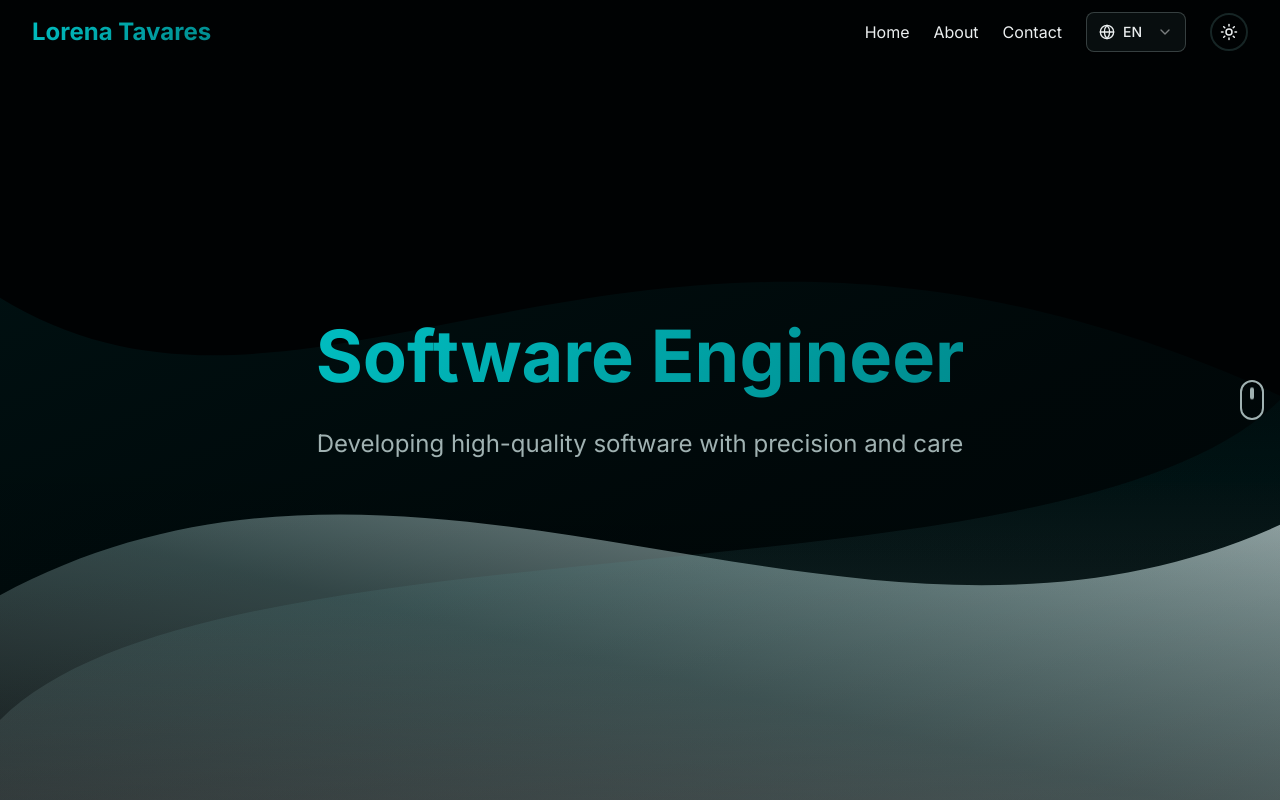
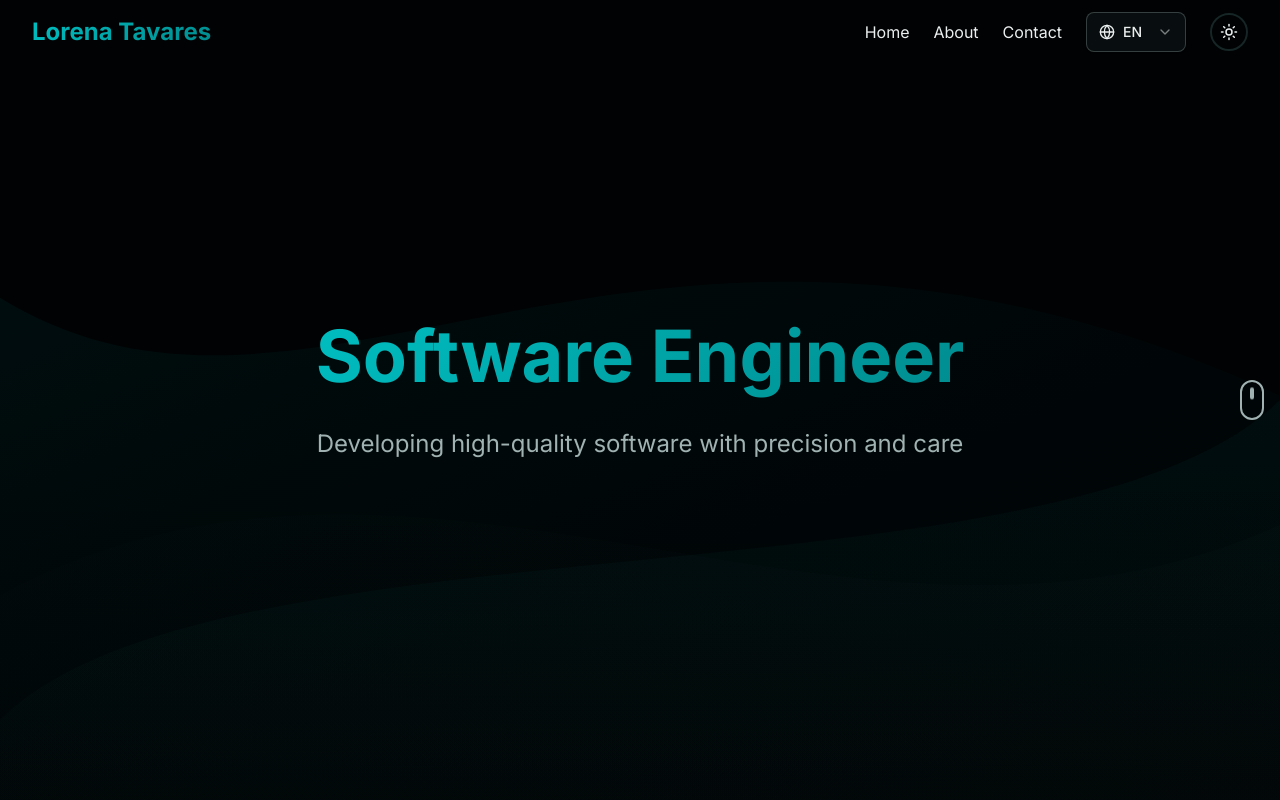
Before and after one commit to lotavares/portfolio, a Next.js app: page /en in a window 1280 px wide. Both pictures are taken after a click on the button "Toggle dark mode". Shown: the top 800 px of the page. Built offline with nearby package versions, Linux system fonts and the light colour scheme.

Commit message:
Improve background - dark mode

```diff
--- a/src/components/ui/GradientWaves.tsx
+++ b/src/components/ui/GradientWaves.tsx
@@ -1,6 +1,108 @@
 'use client'
 
 import { motion } from 'framer-motion'
+
+interface WaveConfig {
+  id: string
+  paths: [string, string, string]
+  className: string
+  duration: number
+  delay: number
+  animationDelay: number
+}
+
+const WAVE_CONFIGS: WaveConfig[] = [
+  {
+    id: 'wave1',
+    paths: [
+      "M0,400 C300,200 600,600 1200,300 L1200,800 L0,800 Z",
+      "M0,300 C300,500 600,100 1200,400 L1200,800 L0,800 Z",
+      "M0,400 C300,200 600,600 1200,300 L1200,800 L0,800 Z"
+    ],
+    className: "fill-[url(#wave1)] dark:fill-[url(#wave1-dark)]",
+    duration: 20,
+    delay: 0,
+    animationDelay: 0
+  },
+  {
+    id: 'wave2',
+    paths: [
+      "M0,600 C400,300 800,800 1200,500 L1200,800 L0,800 Z",
+      "M0,500 C400,700 800,200 1200,600 L1200,800 L0,800 Z",
+      "M0,600 C400,300 800,800 1200,500 L1200,800 L0,800 Z"
+    ],
+    className: "fill-[url(#wave2)] dark:fill-[url(#wave2-dark)]",
+    duration: 25,
+    delay: 0.5,
+    animationDelay: 5
+  },
+  {
+    id: 'wave3',
+    paths: [
+      "M0,700 C200,500 1000,600 1200,400 L1200,800 L0,800 Z",
+      "M0,600 C200,800 1000,300 1200,700 L1200,800 L0,800 Z",
+      "M0,700 C200,500 1000,600 1200,400 L1200,800 L0,800 Z"
+    ],
+    className: "fill-[url(#wave3)] dark:fill-[url(#wave3-dark)]",
+    duration: 30,
+    delay: 1,
+    animationDelay: 10
+  }
+]
+
+const WaveGradients = () => (
+  <defs>
+    <linearGradient id="wave1" x1="0%" y1="0%" x2="100%" y2="100%">
+      <stop offset="0%" stopColor="oklch(0.563 0.131 196.177)" stopOpacity="0.1" />
+      <stop offset="50%" stopColor="oklch(0.491 0.142 196.177)" stopOpacity="0.05" />
+      <stop offset="100%" stopColor="oklch(0.563 0.131 196.177)" stopOpacity="0.02" />
+    </linearGradient>
+    <linearGradient id="wave2" x1="100%" y1="0%" x2="0%" y2="100%">
+      <stop offset="0%" stopColor="oklch(0.95 0.01 196)" stopOpacity="0.7" />
+      <stop offset="50%" stopColor="oklch(0.9 0.05 196)" stopOpacity="0.3" />
+      <stop offset="100%" stopColor="oklch(0.95 0.01 196)" stopOpacity="0.1" />
+    </linearGradient>
+    <linearGradient id="wave3" x1="50%" y1="0%" x2="50%" y2="100%">
+      <stop offset="0%" stopColor="oklch(0.563 0.131 196.177)" stopOpacity="0.05" />
+      <stop offset="100%" stopColor="oklch(0.95 0.01 196)" stopOpacity="0.2" />
+    </linearGradient>
+    <linearGradient id="wave1-dark" x1="0%" y1="0%" x2="100%" y2="100%">
+      <stop offset="0%" stopColor="oklch(0.721 0.139 196.177)" stopOpacity="0.06" />
+      <stop offset="50%" stopColor="oklch(0.563 0.131 196.177)" stopOpacity="0.03" />
+      <stop offset="100%" stopColor="oklch(0.721 0.139 196.177)" stopOpacity="0.01" />
+    </linearGradient>
+    <linearGradient id="wave2-dark" x1="100%" y1="0%" x2="0%" y2="100%">
+      <stop offset="0%" stopColor="oklch(0.25 0.02 196)" stopOpacity="0.08" />
+      <stop offset="50%" stopColor="oklch(0.28 0.03 196)" stopOpacity="0.04" />
+      <stop offset="100%" stopColor="oklch(0.25 0.02 196)" stopOpacity="0.02" />
+    </linearGradient>
+    <linearGradient id="wave3-dark" x1="50%" y1="0%" x2="50%" y2="100%">
+      <stop offset="0%" stopColor="oklch(0.721 0.139 196.177)" stopOpacity="0.04" />
+      <stop offset="100%" stopColor="oklch(0.28 0.03 196)" stopOpacity="0.06" />
+    </linearGradient>
+  </defs>
+)
+
+const Wave = ({ config }: { config: WaveConfig }) => (
+  <motion.path
+    d={config.paths[0]}
+    className={config.className}
+    initial={{ pathLength: 0 }}
+    animate={{
+      pathLength: 1,
+      d: config.paths
+    }}
+    transition={{
+      pathLength: { duration: 2, delay: config.delay, ease: "easeInOut" },
+      d: {
+        duration: config.duration,
+        repeat: Infinity,
+        ease: "easeInOut",
+        delay: config.animationDelay
+      }
+    }}
+  />
+)
 
 export function GradientWaves() {
   return (
@@ -11,80 +113,11 @@ export function GradientWaves() {
         preserveAspectRatio="xMidYMid slice"
         xmlns="http://www.w3.org/2000/svg"
       >
-        <defs>
-          <linearGradient id="wave1" x1="0%" y1="0%" x2="100%" y2="100%">
-            <stop offset="0%" stopColor="oklch(0.563 0.131 196.177)" stopOpacity="0.1" />
-            <stop offset="50%" stopColor="oklch(0.491 0.142 196.177)" stopOpacity="0.05" />
-            <stop offset="100%" stopColor="oklch(0.563 0.131 196.177)" stopOpacity="0.02" />
-          </linearGradient>
-
-          <linearGradient id="wave2" x1="100%" y1="0%" x2="0%" y2="100%">
-            <stop offset="0%" stopColor="oklch(0.95 0.01 196)" stopOpacity="0.7" />
-            <stop offset="50%" stopColor="oklch(0.9 0.05 196)" stopOpacity="0.3" />
-            <stop offset="100%" stopColor="oklch(0.95 0.01 196)" stopOpacity="0.1" />
-          </linearGradient>
-
-          <linearGradient id="wave3" x1="50%" y1="0%" x2="50%" y2="100%">
-            <stop offset="0%" stopColor="oklch(0.563 0.131 196.177)" stopOpacity="0.05" />
-            <stop offset="100%" stopColor="oklch(0.95 0.01 196)" stopOpacity="0.2" />
-          </linearGradient>
-        </defs>
-
-        <motion.path
-          d="M0,400 C300,200 600,600 1200,300 L1200,800 L0,800 Z"
-          fill="url(#wave1)"
-          initial={{ pathLength: 0 }}
-          animate={{
-            pathLength: 1,
-            d: [
-              "M0,400 C300,200 600,600 1200,300 L1200,800 L0,800 Z",
-              "M0,300 C300,500 600,100 1200,400 L1200,800 L0,800 Z",
-              "M0,400 C300,200 600,600 1200,300 L1200,800 L0,800 Z"
-            ]
-          }}
-          transition={{
-            pathLength: { duration: 2, ease: "easeInOut" },
-            d: { duration: 20, repeat: Infinity, ease: "easeInOut" }
-          }}
-        />
-
-        <motion.path
-          d="M0,600 C400,300 800,800 1200,500 L1200,800 L0,800 Z"
-          fill="url(#wave2)"
-          initial={{ pathLength: 0 }}
-          animate={{
-            pathLength: 1,
-            d: [
-              "M0,600 C400,300 800,800 1200,500 L1200,800 L0,800 Z",
-              "M0,500 C400,700 800,200 1200,600 L1200,800 L0,800 Z",
-              "M0,600 C400,300 800,800 1200,500 L1200,800 L0,800 Z"
-            ]
-          }}
-          transition={{
-            pathLength: { duration: 2, delay: 0.5, ease: "easeInOut" },
-            d: { duration: 25, repeat: Infinity, ease: "easeInOut", delay: 5 }
-          }}
-        />
-
-        <motion.path
-          d="M0,700 C200,500 1000,600 1200,400 L1200,800 L0,800 Z"
-          fill="url(#wave3)"
-          initial={{ pathLength: 0 }}
-          animate={{
-            pathLength: 1,
-            d: [
-              "M0,700 C200,500 1000,600 1200,400 L1200,800 L0,800 Z",
-              "M0,600 C200,800 1000,300 1200,700 L1200,800 L0,800 Z",
-              "M0,700 C200,500 1000,600 1200,400 L1200,800 L0,800 Z"
-            ]
-          }}
-          transition={{
-            pathLength: { duration: 2, delay: 1, ease: "easeInOut" },
-            d: { duration: 30, repeat: Infinity, ease: "easeInOut", delay: 10 }
-          }}
-        />
+        <WaveGradients />
+        {WAVE_CONFIGS.map(config => (
+          <Wave key={config.id} config={config} />
+        ))}
       </svg>
-
       <div className="absolute inset-0 bg-gradient-to-t from-background/20 via-transparent to-background/10" />
     </div>
   )
```
